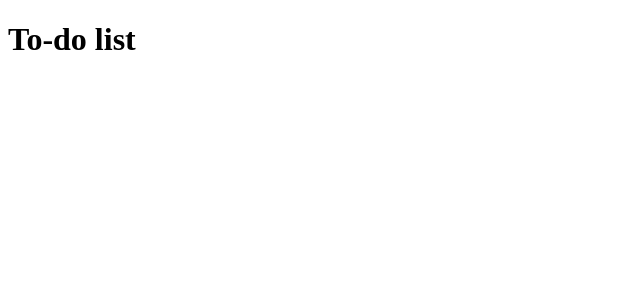
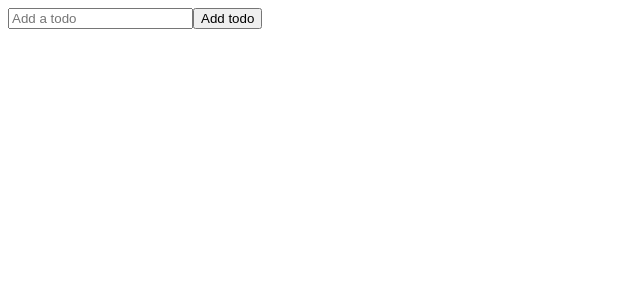
Before and after one commit to g-veronika/React-Todo-List, a React (Create React App) app in the folder my-list/: page / in a window 1280 px wide. Shown: the top 300 px of the page, without its empty margins (0-640 px from the left). Built offline with nearby package versions, Linux system fonts and the light colour scheme.

Commit message:
creating form component

```diff
--- a/my-list/src/App.js
+++ b/my-list/src/App.js
@@ -1,9 +1,10 @@
 import './App.css';
+import TodoForm from './components/TodoForm';
 
 function App() {
   return (
     <div className="todo-app">
-      <h1>To-do list</h1>
+      <TodoForm />
     </div>
   );
 }
--- /dev/null
+++ b/my-list/src/components/TodoForm.js
@@ -0,0 +1,21 @@
+import React, {useState} from 'react'
+
+function TodoForm() {
+
+    const [input, setInput] = useState('');
+
+    return (
+        <form className="todo-form">
+            <input
+            type="text"
+            placeholder="Add a todo"
+            value={input}
+            name="text"
+            className="todo-input"
+            />
+            <button className="todo-button">Add todo</button>
+        </form>
+    )
+}
+
+export default TodoForm
```
Also changed, not shown: my-list/src/components/Todo.js (added), my-list/src/components/TodoList.js (added).
